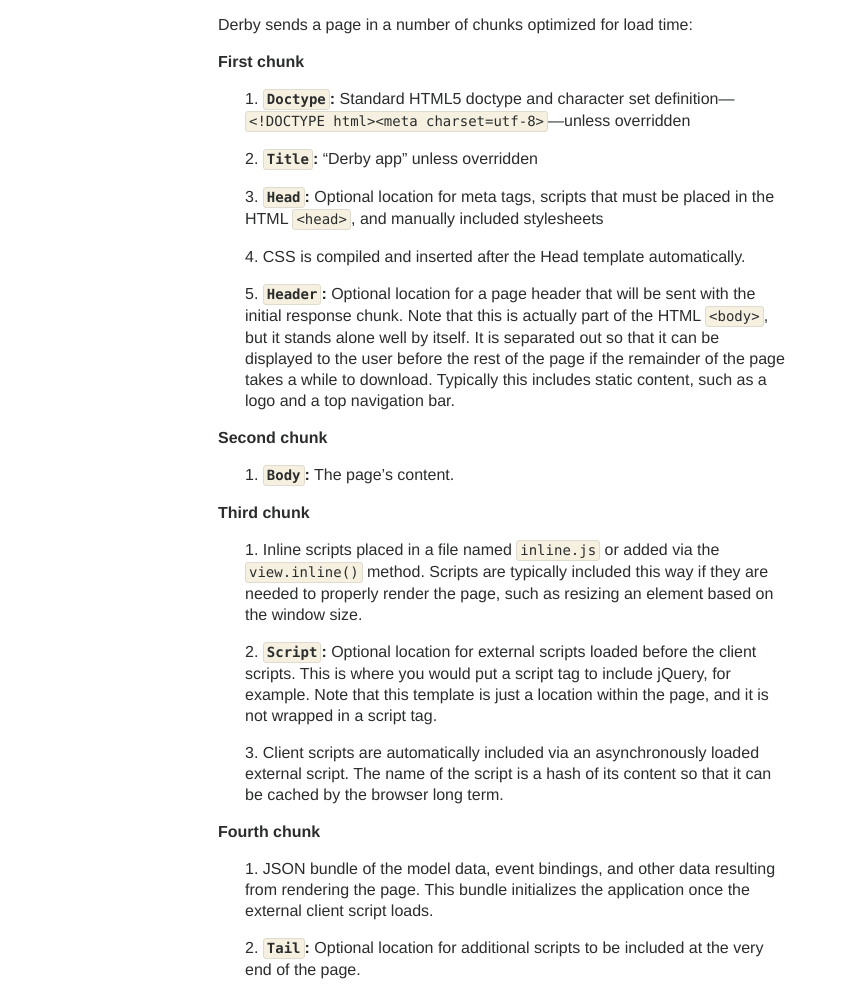
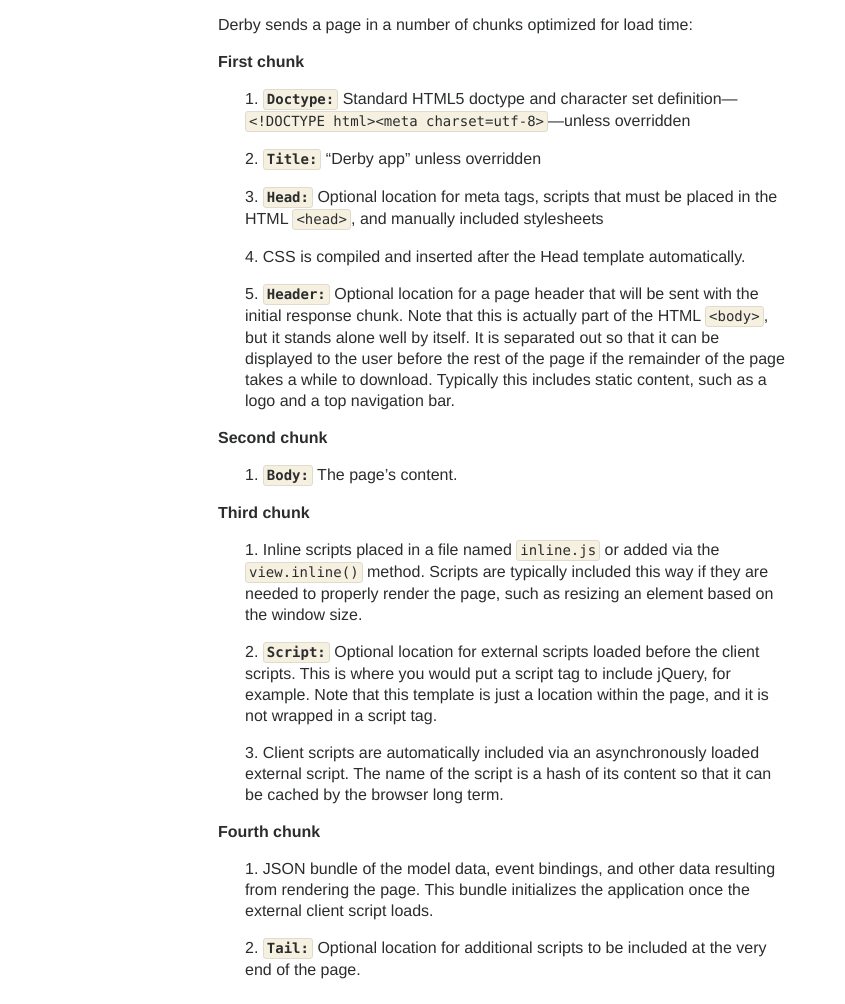
Before and after one commit to derbyjs/derby, a Jekyll site: the page built from index.md, in a window 1280 px wide and 1400 px high, scrolled down 5253 px. Shown: the part 393-1397 px from the top of the window, without its empty margins (0-845 px from the left). Built offline with Jekyll 4.4.1, drawn with Linux system fonts in a browser that asks for light colours.

Commit message:
formatting

```diff
--- a/index.md
+++ b/index.md
@@ -236,26 +236,26 @@ Derby sends a page in a number of chunks optimized for load time:
 
 #### First chunk
 
-1. **`Doctype`:** Standard HTML5 doctype and character set definition---`<!DOCTYPE html><meta charset=utf-8>`---unless overridden
-1. **`Title`:** "Derby app" unless overridden
-1. **`Head`:** Optional location for meta tags, scripts that must be placed in the HTML `<head>`, and manually included stylesheets
+1. **`Doctype:`** Standard HTML5 doctype and character set definition---`<!DOCTYPE html><meta charset=utf-8>`---unless overridden
+1. **`Title:`** "Derby app" unless overridden
+1. **`Head:`** Optional location for meta tags, scripts that must be placed in the HTML `<head>`, and manually included stylesheets
 1. CSS is compiled and inserted after the Head template automatically.
-1. **`Header`:** Optional location for a page header that will be sent with the initial response chunk. Note that this is actually part of the HTML `<body>`, but it stands alone well by itself. It is separated out so that it can be displayed to the user before the rest of the page if the remainder of the page takes a while to download. Typically this includes static content, such as a logo and a top navigation bar.
+1. **`Header:`** Optional location for a page header that will be sent with the initial response chunk. Note that this is actually part of the HTML `<body>`, but it stands alone well by itself. It is separated out so that it can be displayed to the user before the rest of the page if the remainder of the page takes a while to download. Typically this includes static content, such as a logo and a top navigation bar.
 
 #### Second chunk
 
-1. **`Body`:** The page's content.
+1. **`Body:`** The page's content.
 
 #### Third chunk
 
 1. Inline scripts placed in a file named `inline.js` or added via the `view.inline()` method. Scripts are typically included this way if they are needed to properly render the page, such as resizing an element based on the window size.
-1. **`Script`:** Optional location for external scripts loaded before the client scripts. This is where you would put a script tag to include jQuery, for example. Note that this template is just a location within the page, and it is not wrapped in a script tag.
+1. **`Script:`** Optional location for external scripts loaded before the client scripts. This is where you would put a script tag to include jQuery, for example. Note that this template is just a location within the page, and it is not wrapped in a script tag.
 1. Client scripts are automatically included via an asynchronously loaded external script. The name of the script is a hash of its content so that it can be cached by the browser long term.
 
 #### Fourth chunk
 
 1. JSON bundle of the model data, event bindings, and other data resulting from rendering the page. This bundle initializes the application once the external client script loads.
-1. **`Tail`:** Optional location for additional scripts to be included at the very end of the page.
+1. **`Tail:`** Optional location for additional scripts to be included at the very end of the page.
 
 <style>
 ol{counter-reset: item}
```
